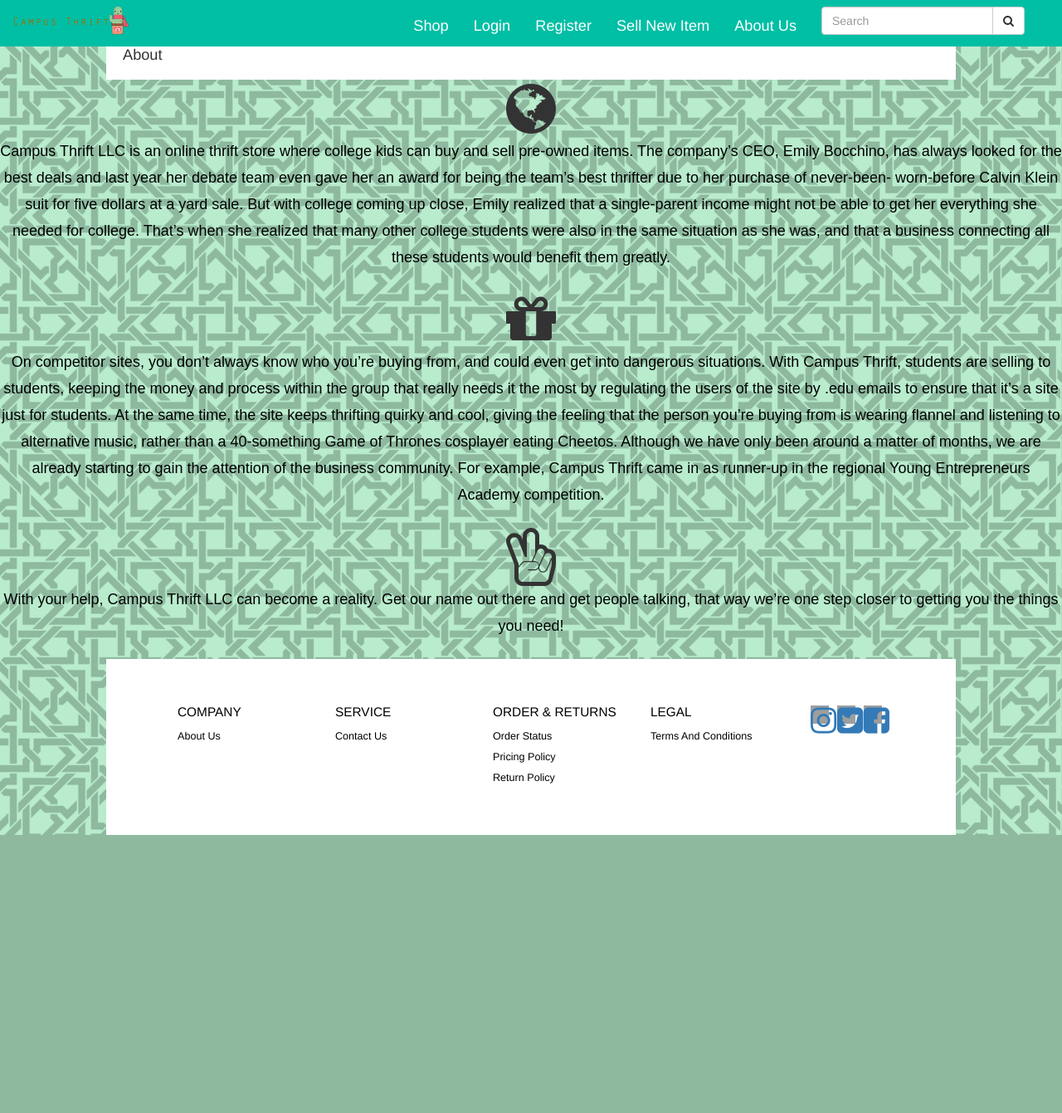
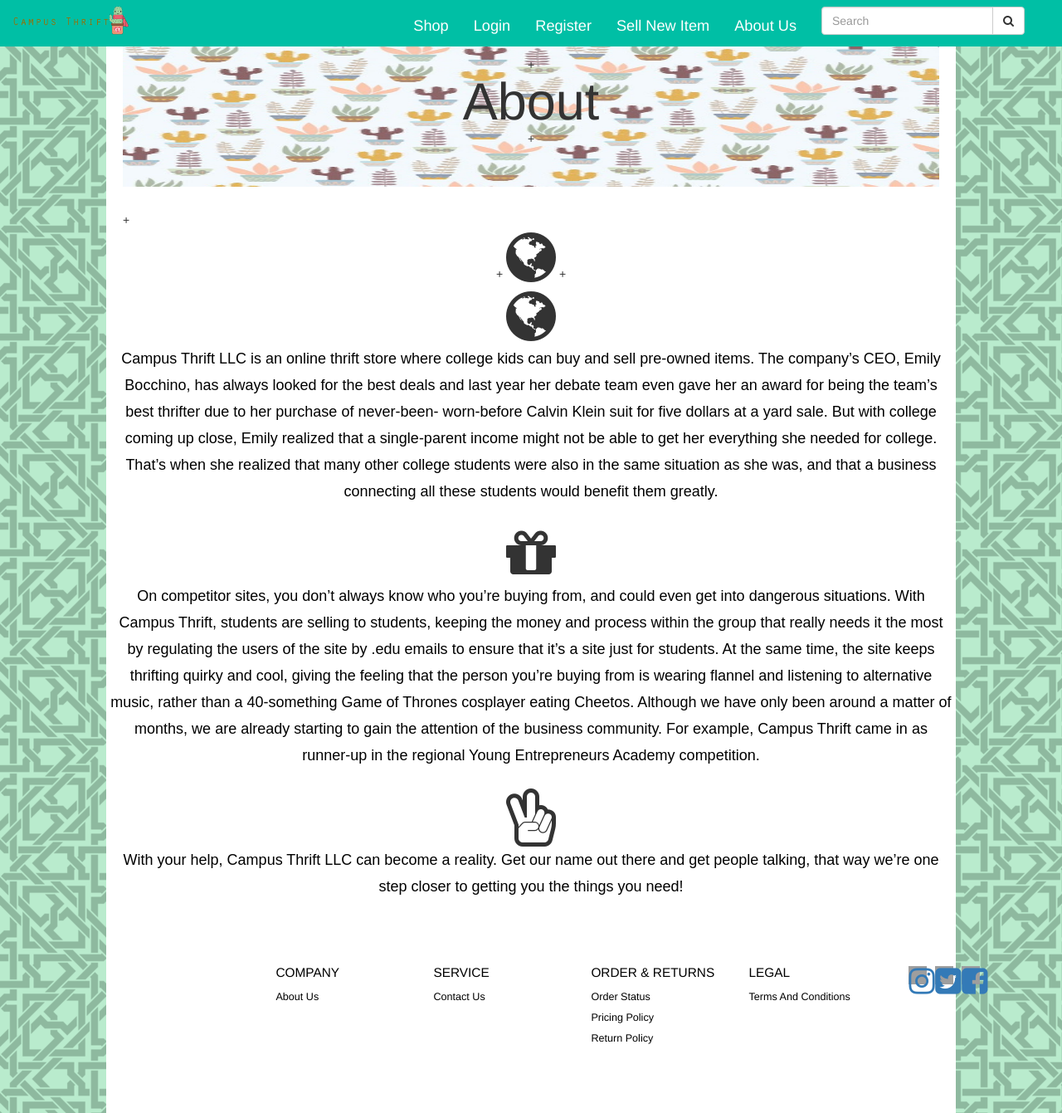
Before and after one commit to ansario/campusthrift-og, a Django app: page /about in a window 1280 px wide; the page is wider, and only the part inside the window is pictured. Shown: that part at 83% size. Before the commit the page ends 1006 px from the top of that part, so only its background shows below. Run offline with Django 3.2, Linux system fonts and the light colour scheme; some libraries are stand-ins or nearby versions; grey boxes are pictures that could not be loaded.

Commit message:
Update about.html

```diff
--- a/campusthrift/templates/campusthrift/about.html
+++ b/campusthrift/templates/campusthrift/about.html
@@ -22,9 +22,12 @@
 
 </style>
 
- <div.jumbotron{background-image:url(../media/uploads/wpid-plants-pattern-background-vector-640x640.jpg);background-size:cover;height:100%;}>
-                             <h1>About</h1>
-   </div>
+ <div class="jumbotron  text-center " style="background-image: url(../media/uploads/wpid-plants-pattern-background-vector-640x640.jpg); background-size: 100% 100%;">
+ +        <h1 class="">About</h1>
+ +    </div>
+ +    <div class="row about-box text-center">
+ +        <i class="fa fa-globe fa-5x" aria-hidden="true"></i>
+ +        <div class="col-lg-12 ">
 </div>
     <div class="row about-box text-center">
         <i class="fa fa-globe fa-5x" aria-hidden="true"></i>
```
